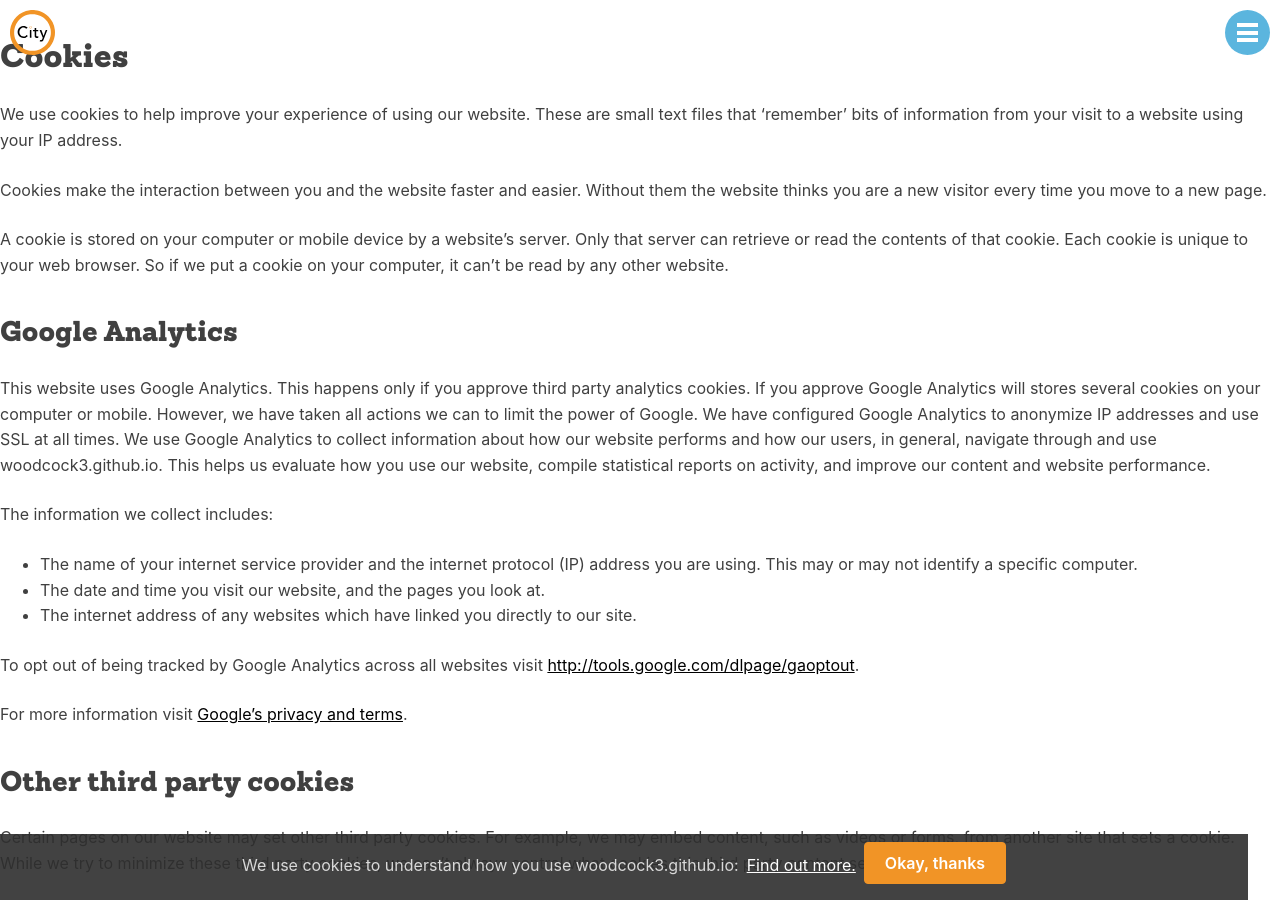
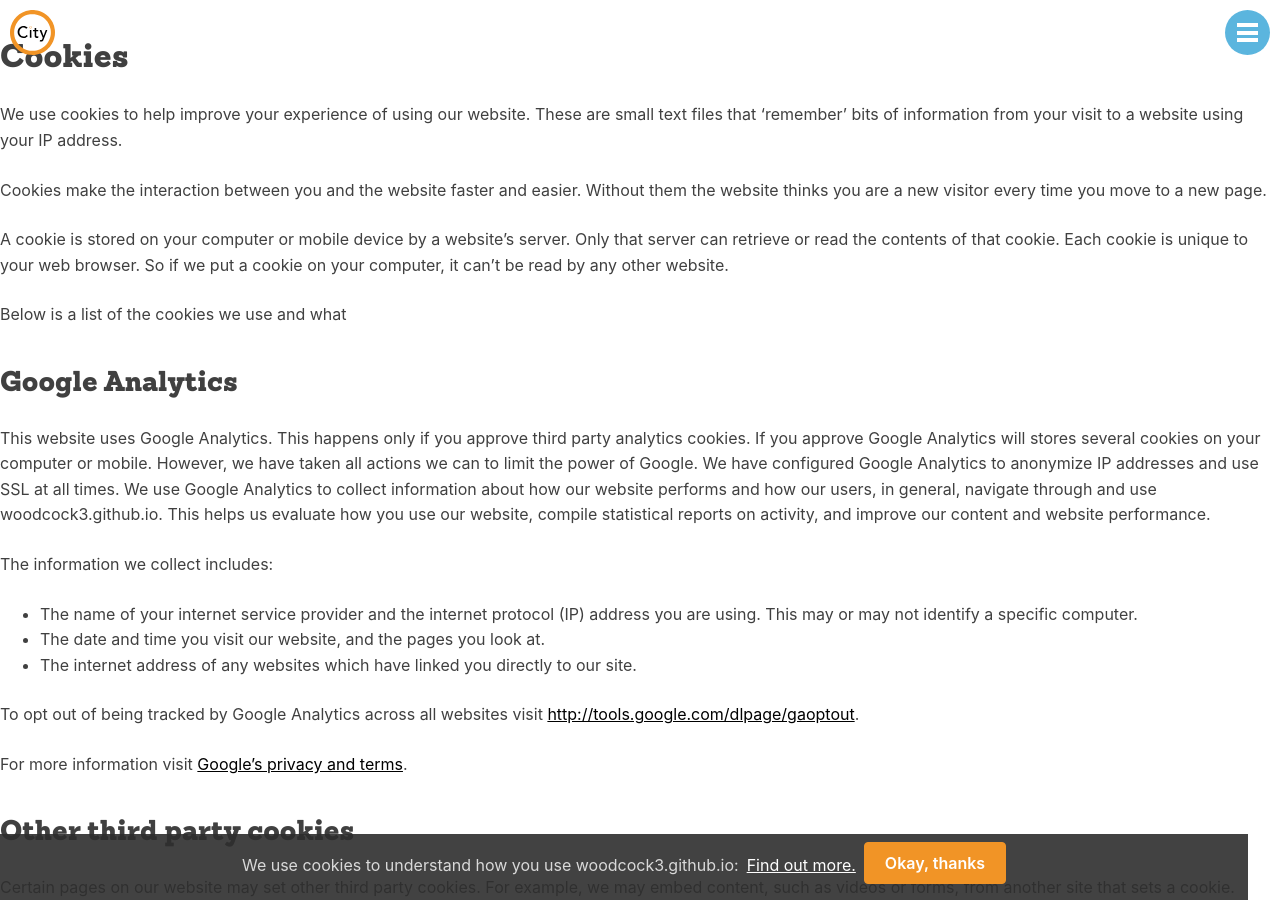
Before and after one commit to woodcox/city-jekyll, a Jekyll site: the page built from pages/cookies.md, in a window 1280 px wide and 900 px high. Built offline with Jekyll 4.4.1, drawn with Linux system fonts in a browser that asks for light colours.

Commit message:
Update cookies.md

```diff
--- a/pages/cookies.md
+++ b/pages/cookies.md
@@ -11,6 +11,8 @@ We use cookies to help improve your experience of using our website. These are s
 Cookies make the interaction between you and the website faster and easier. Without them the website thinks you are a new visitor every time you move to a new page.
 
 A cookie is stored on your computer or mobile device by a website's server. Only that server can retrieve or read the contents of that cookie. Each cookie is unique to your web browser. So if we put a cookie on your computer, it can't be read by any other website.
+
+Below is a list of the cookies we use and what
 
 ### Google Analytics
 
```
